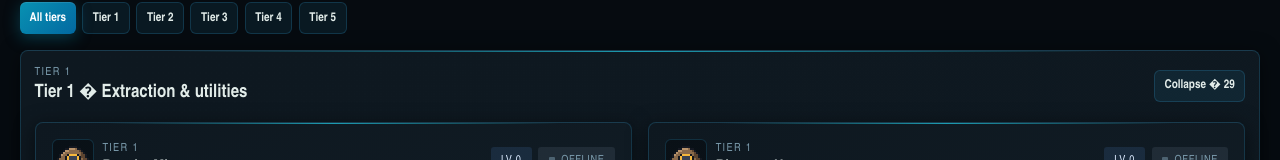
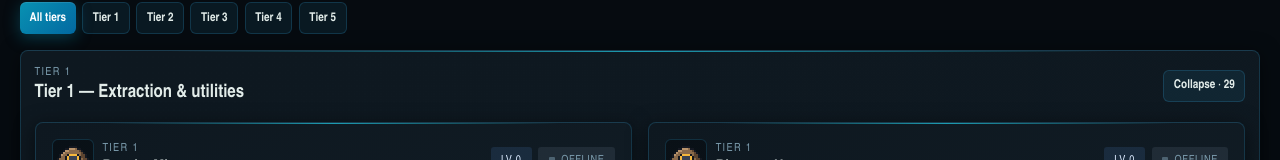
Before and after one commit to LatridellActiveX/gamething, a React (Vite) app: page / in a window 1280 px wide. Both pictures are taken after a click on the button "Build". Shown: the part 452-612 px from the top of the page. Built offline with nearby package versions, Linux system fonts and the light colour scheme.

Commit message:
Fix mojibake separators in UI strings
Replace U+FFFD replacement characters with the intended glyphs: em dash
in tier headings, middle dot in inline separators (map nodes, buttons,
modal), and superscript three in the kNm³ gas units.

```diff
--- a/src/App.tsx
+++ b/src/App.tsx
@@ -64,11 +64,11 @@ const FACILITY_FILTERS: Array<{ value: FacilityCatalogFilter; label: string }> =
   { value: "tier-5", label: "Tier 5" },
 ];
 const FACILITY_TIER_LABELS: Record<number, string> = {
-  1: "Tier 1 � Extraction & utilities",
-  2: "Tier 2 � Primary processing",
-  3: "Tier 3 � Component fabrication",
-  4: "Tier 4 � Advanced manufacturing",
-  5: "Tier 5 � Frontier projects",
+  1: "Tier 1 — Extraction & utilities",
+  2: "Tier 2 — Primary processing",
+  3: "Tier 3 — Component fabrication",
+  4: "Tier 4 — Advanced manufacturing",
+  5: "Tier 5 — Frontier projects",
 };
 
 const formatMoney = (value: number) => `$${Math.round(value).toLocaleString()}`;
@@ -355,7 +355,7 @@ function App() {
             const isCollapsed = collapsedTiers[tier] ?? false;
             return (
               <section className="panel" key={tier}>
-                <div className="panel-header"><div><p className="eyebrow">Tier {tier}</p><h2>{FACILITY_TIER_LABELS[tier] ?? `Tier ${tier}`}</h2></div><button className="secondary small" onClick={() => toggleTierCollapse(tier)} type="button">{isCollapsed ? "Expand" : "Collapse"} � {facilities.length}</button></div>
+                <div className="panel-header"><div><p className="eyebrow">Tier {tier}</p><h2>{FACILITY_TIER_LABELS[tier] ?? `Tier ${tier}`}</h2></div><button className="secondary small" onClick={() => toggleTierCollapse(tier)} type="button">{isCollapsed ? "Expand" : "Collapse"} · {facilities.length}</button></div>
                 {!isCollapsed && <div className="facility-grid">{facilities.map((facility) => {
                   const cost = getFacilityUpgradeCost(facility);
                   const statusClass = facility.status === "online" ? "good" : facility.status === "starved" ? "bad" : facility.status === "storage-full" ? "warn" : "muted";
@@ -371,7 +371,7 @@ function App() {
                       {!facility.unlocked && unlockProgress.length > 0 && <div className="requirement-list unlock-requirements"><label>Unlock requirements</label><div className="pill-list">{unlockProgress.map((requirement) => <span key={`${facility.id}-${requirement.facilityId}`} className={`pill ${requirement.currentLevel >= requirement.level ? "green" : "muted"}`}>{requirement.facilityName} Lv {requirement.level} ({requirement.currentLevel}/{requirement.level})</span>)}</div></div>}
                       <div className="requirement-list"><label>{facility.level === 0 ? "Build requirements" : "Next upgrade requirements"}</label><div className="pill-list"><span className={`pill ${game.cash >= cost.cash ? "green" : "muted"}`}>Cash: {formatMoney(cost.cash)}</span>{Object.entries(cost.materials).map(([resourceId, amount]) => <span key={resourceId} className={`pill ${(game.warehouses.central.inventory[resourceId as ResourceId]?.amount ?? 0) >= (amount ?? 0) ? "green" : "muted"}`}>{RESOURCE_DEFINITIONS[resourceId as ResourceId].name}: {formatQuantity(amount ?? 0)}</span>)}<span className="pill">Workers: {facility.workersNeeded * Math.max(1, facility.level)}</span><span className="pill">Upkeep: {formatMoney(facility.baseUpkeep * Math.max(1, facility.level))}/s</span></div></div>
                       <div className="small-grid"><div><label>Inputs</label><div className="pill-list">{Object.entries(facility.inputRate).length === 0 ? <span className="pill muted">None</span> : Object.entries(facility.inputRate).map(([resourceId, rate]) => <span key={resourceId} className="pill">{RESOURCE_DEFINITIONS[resourceId as ResourceId].name}: {rate.toFixed(2)}/s</span>)}</div></div><div><label>Outputs</label><div className="pill-list">{Object.entries(facility.outputRate).length === 0 ? <span className="pill muted">None</span> : Object.entries(facility.outputRate).map(([resourceId, rate]) => <span key={resourceId} className="pill green">{RESOURCE_DEFINITIONS[resourceId as ResourceId].name}: {rate.toFixed(2)}/s</span>)}</div></div></div>
-                      <div className="facility-actions"><button className="secondary" onClick={(event) => { event.stopPropagation(); handleToggle(facility.id); }} disabled={!facility.unlocked || facility.level === 0}>Power: {facility.active ? "ON" : "OFF"}</button><button onClick={(event) => { event.stopPropagation(); handleUpgrade(facility.id, event.currentTarget); }} disabled={!facility.unlocked || !canAfford} title={!facility.unlocked ? "Complete the unlock requirements" : !canAfford ? "Need the listed cash and materials" : `Upgrade ${facility.name}`}>{!facility.unlocked ? "Locked � See requirements" : facility.level === 0 && canAfford ? `Build � ${formatMoney(cost.cash)}` : canAfford ? `Upgrade � ${formatMoney(cost.cash)}` : "Need listed requirements"}</button></div>
+                      <div className="facility-actions"><button className="secondary" onClick={(event) => { event.stopPropagation(); handleToggle(facility.id); }} disabled={!facility.unlocked || facility.level === 0}>Power: {facility.active ? "ON" : "OFF"}</button><button onClick={(event) => { event.stopPropagation(); handleUpgrade(facility.id, event.currentTarget); }} disabled={!facility.unlocked || !canAfford} title={!facility.unlocked ? "Complete the unlock requirements" : !canAfford ? "Need the listed cash and materials" : `Upgrade ${facility.name}`}>{!facility.unlocked ? "Locked · See requirements" : facility.level === 0 && canAfford ? `Build · ${formatMoney(cost.cash)}` : canAfford ? `Upgrade · ${formatMoney(cost.cash)}` : "Need listed requirements"}</button></div>
                     </article>
                   );
                 })}</div>}
@@ -429,7 +429,7 @@ function App() {
             <div key={resourceId} className="market-item">
               <div className="icon-label"><img className="pixel-icon" src={getResourceArt(resourceId, category)} alt="" width={24} height={24} /><div><strong>{name}</strong><span>{formatQuantity(amount)} on hand</span></div></div>
               <div className="market-actions">
-                <button className="small" onClick={() => handleBuy(resourceId, 25)}>Buy 25 � {formatMoney(price * 25 * 1.2)}</button>
+                <button className="small" onClick={() => handleBuy(resourceId, 25)}>Buy 25 · {formatMoney(price * 25 * 1.2)}</button>
                 <button className="small secondary" onClick={() => handleSell(resourceId, Math.max(10, Math.round(amount * 0.25)))}>Sell {formatMoney(price * Math.max(10, Math.round(amount * 0.25)))}</button>
               </div>
             </div>
@@ -532,7 +532,7 @@ function App() {
         <div className="facility-modal-backdrop" onClick={() => setSelectedFacilityId(null)}>
           <section className={`facility-modal ${flashKeys[selectedFacility.id] !== undefined ? "is-flashing" : ""}`} role="dialog" aria-modal="true" aria-labelledby="facility-modal-title" onClick={(event) => event.stopPropagation()}>
             <div className="panel-header"><div><p className="eyebrow">Facility control</p><h2 id="facility-modal-title">{selectedFacility.name}</h2></div><button className="secondary modal-close" onClick={() => setSelectedFacilityId(null)} aria-label="Close facility controls">Close</button></div>
-            <div className="facility-modal-status"><span className={`badge status-badge ${selectedFacility.active ? "good" : "muted"}`}>{selectedFacility.active ? "POWER ON" : "POWER OFF"}</span><span key={selectedFacility.level} className={`muted ${flashKeys[selectedFacility.id] !== undefined ? "level-pop" : ""}`}>Tier {selectedFacility.tier} � {selectedFacility.level === 0 ? "Not built" : `Level ${selectedFacility.level}`}</span></div>
+            <div className="facility-modal-status"><span className={`badge status-badge ${selectedFacility.active ? "good" : "muted"}`}>{selectedFacility.active ? "POWER ON" : "POWER OFF"}</span><span key={selectedFacility.level} className={`muted ${flashKeys[selectedFacility.id] !== undefined ? "level-pop" : ""}`}>Tier {selectedFacility.tier} · {selectedFacility.level === 0 ? "Not built" : `Level ${selectedFacility.level}`}</span></div>
             <div className="metric-list">
               <div className="metric-row"><span>Power demand</span><strong>{selectedFacility.powerConsumption * selectedFacility.level} MW</strong></div>
               <div className="metric-row"><span>Workers required</span><strong>{selectedFacility.workersNeeded * selectedFacility.level}</strong></div>
--- a/src/game/state/initialState.ts
+++ b/src/game/state/initialState.ts
@@ -62,7 +62,7 @@ export const RESOURCE_DEFINITIONS: Record<ResourceId, ResourceDefinition> = {
   limestone: resource("Limestone", "t", 10, "raw", "ore"),
   titaniumOre: resource("Titanium Ore", "t", 24, "raw", "ore"),
   uraniumOre: resource("Uranium Ore", "t", 25, "raw", "radioactive"),
-  naturalGas: resource("Natural Gas", "kNm�", 20, "raw", "gas"),
+  naturalGas: resource("Natural Gas", "kNm³", 20, "raw", "gas"),
   lithiumOre: resource("Lithium Ore", "t", 23, "raw", "ore"),
   goldOre: resource("Gold Ore", "t", 24, "raw", "secure"),
   silverOre: resource("Silver Ore", "t", 17, "raw", "secure"),
@@ -82,7 +82,7 @@ export const RESOURCE_DEFINITIONS: Record<ResourceId, ResourceDefinition> = {
   quicklime: resource("Quicklime", "t", 20, "construction", "general"),
   titaniumIngot: resource("Titanium Ingot", "t", 78, "refined", "general"),
   enrichedUranium: resource("Enriched Uranium", "rod", 100, "refined", "radioactive"),
-  methane: resource("Methane", "kNm�", 44, "refined", "gas"),
+  methane: resource("Methane", "kNm³", 44, "refined", "gas"),
   lithiumCarbonate: resource("Lithium Carbonate", "t", 84, "refined", "hazardous"),
   goldBar: resource("Gold Bar", "kg", 96, "refined", "secure"),
   silverBar: resource("Silver Bar", "kg", 68, "refined", "secure"),
@@ -90,7 +90,7 @@ export const RESOURCE_DEFINITIONS: Record<ResourceId, ResourceDefinition> = {
   neodymium: resource("Neodymium", "kg", 88, "refined", "secure"),
   bioFuel: resource("Biofuel", "bbl", 36, "refined", "liquid"),
   glass: resource("Glass", "t", 85, "refined", "general"),
-  hydrogen: resource("Hydrogen", "kNm�", 58, "refined", "gas"),
+  hydrogen: resource("Hydrogen", "kNm³", 58, "refined", "gas"),
   tungstenCarbide: resource("Tungsten Carbide", "t", 98, "refined", "general"),
   steelPlate: resource("Steel Plate", "t", 75, "refined", "general"),
   copperWire: resource("Copper Wire", "t", 115, "refined", "general"),
--- a/src/ui/FlowMap.tsx
+++ b/src/ui/FlowMap.tsx
@@ -199,7 +199,7 @@ export function FlowMap({ facilities, onSelect, reducedMotion, flashKeys }: Flow
             <span className="map-node-light" />
             <img className="pixel-icon" src={getFacilityArt(facility.id)} alt="" width={32} height={32} />
             <strong>{facility.name}</strong>
-            <small>LV {facility.level} � T{facility.tier} � {facility.active ? "ACTIVE" : "OFFLINE"}</small>
+            <small>LV {facility.level} · T{facility.tier} · {facility.active ? "ACTIVE" : "OFFLINE"}</small>
             {flashKey !== undefined && <span key={flashKey} className="node-flash" aria-hidden="true" />}
           </button>
         );
```
